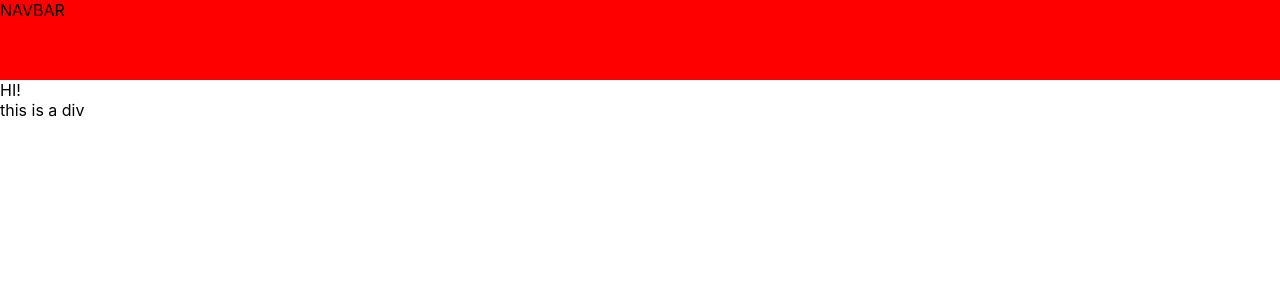
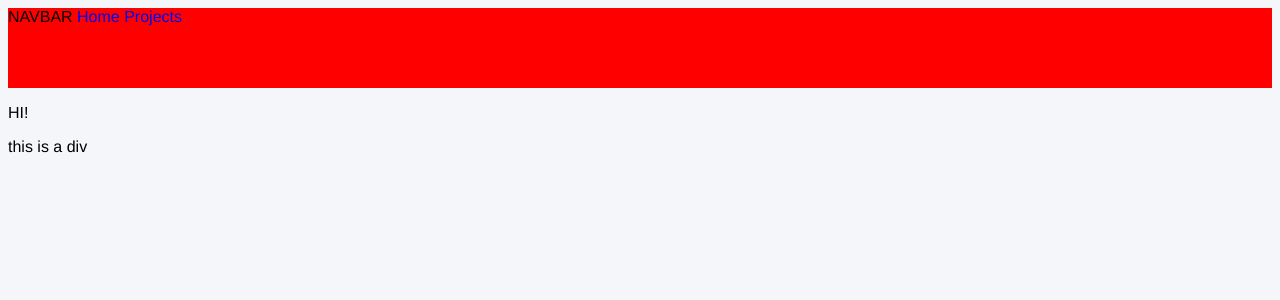
Before and after one commit to bateso88/my-website, a Next.js app: page /projects in a window 1280 px wide. Shown: the top 300 px of the page. Built offline with nearby package versions, Linux system fonts and the light colour scheme.

Commit message:
Fix styled componens bug

```diff
--- /dev/null
+++ b/babel.config.json
@@ -0,0 +1,4 @@
+{
+  "presets": ["next/babel"],
+  "plugins": ["styled-components"]
+}
--- a/next.config.js
+++ /dev/null
@@ -1,3 +0,0 @@
-module.exports = {
-  reactStrictMode: true,
-}
--- a/package.json
+++ b/package.json
@@ -20,6 +20,7 @@
   "devDependencies": {
     "@types/node": "^16.7.10",
     "@types/react": "^17.0.19",
+    "babel-plugin-styled-components": "^1.13.2",
     "eslint": "7.32.0",
     "eslint-config-next": "11.1.2",
     "typescript": "^4.4.2"
--- a/src/components/Navbar/Navbar.tsx
+++ b/src/components/Navbar/Navbar.tsx
@@ -1,7 +1,14 @@
+import React from "react";
+import Link from "next/link";
 import { NavbarTemplate } from "./styles";
 
 const Navbar = () => {
-  return <NavbarTemplate>NAVBAR</NavbarTemplate>;
+  return (
+    <NavbarTemplate>
+      NAVBAR<Link href="/"> Home </Link>
+      <Link href="/projects"> Projects </Link>
+    </NavbarTemplate>
+  );
 };
 
 export default Navbar;
--- a/src/pages/_app.tsx
+++ b/src/pages/_app.tsx
@@ -1,8 +1,13 @@
 import App, { AppProps } from "next/app";
-import "@Styles/globals.css";
+import GlobalStyle from "@Styles/globalStyle";"@Styles/globalStyles";
 
 const MyApp = ({ Component, pageProps }: AppProps) => {
-  return <Component {...pageProps} />;
+  return (
+    <>
+      <GlobalStyle />
+      <Component {...pageProps} />
+    </>
+  );
 };
 
 MyApp.getInitialProps = async (appContext) => {
--- a/src/pages/_document.tsx
+++ b/src/pages/_document.tsx
@@ -1,16 +1,18 @@
-import Document from "next/document";
-import { ServerStyleSheet } from "styled-components";
+import Document, { DocumentContext, DocumentInitialProps } from 'next/document';
+import { ServerStyleSheet } from 'styled-components';
 
 export default class MyDocument extends Document {
-  static async getInitialProps(ctx) {
+  static async getInitialProps(
+    ctx: DocumentContext
+  ): Promise<DocumentInitialProps> {
     const sheet = new ServerStyleSheet();
     const originalRenderPage = ctx.renderPage;
 
     try {
       ctx.renderPage = () =>
         originalRenderPage({
+          // eslint-disable-next-line react/display-name
           enhanceApp: (App) => (props) =>
-            /* eslint-disable react/jsx-props-no-spreading */
             sheet.collectStyles(<App {...props} />),
         });
 
@@ -21,6 +23,7 @@ export default class MyDocument extends Document {
           <>
             {initialProps.styles}
             {sheet.getStyleElement()}
+            {/* {flush() || null} */}
           </>
         ),
       };
--- a/src/pages/index.tsx
+++ b/src/pages/index.tsx
@@ -1,8 +1,14 @@
+import Head from "next/head";
+
 import Navbar from "@Components/Navbar";
 
 const Home = () => {
   return (
     <div>
+      <Head>
+        <title>Ollie Bates</title>
+        <link rel="icon" href="/favicon.ico" />
+      </Head>
       <Navbar />
       <p>yoyo </p>
     </div>
--- /dev/null
+++ b/src/styles/globalStyle.ts
@@ -0,0 +1,22 @@
+import { createGlobalStyle } from "styled-components";
+
+const GlobalStyle = createGlobalStyle`
+ html {
+    box-sizing: border-box;
+  }
+
+  body {
+    background-color: rgba(157, 176, 197, 0.1);
+    min-height: 100vh;
+    font-family: Sofia Pro,Helvetica,Arial,sans-serif;
+    -webkit-font-smoothing: antialiased;
+    text-rendering: optimizeLegibility;
+  }
+
+  a {
+    cursor: pointer;
+    text-decoration: none;
+  }
+`;
+
+export default GlobalStyle;
--- a/src/styles/globals.css
+++ /dev/null
@@ -1,23 +0,0 @@
-body {
-  padding: 0;
-  margin: 0;
-  font-family: -apple-system, BlinkMacSystemFont, Segoe UI, Roboto, Oxygen,
-    Ubuntu, Cantarell, Fira Sans, Droid Sans, Helvetica Neue, sans-serif;
-}
-
-body {
-  margin-left: 0;
-}
-
-a {
-  color: inherit;
-  text-decoration: none;
-}
-
-* {
-  box-sizing: border-box;
-}
-
-p {
-  margin: 0;
-}
```
Also changed, not shown: 1 other file (tests, documents, lock files or other folders).
